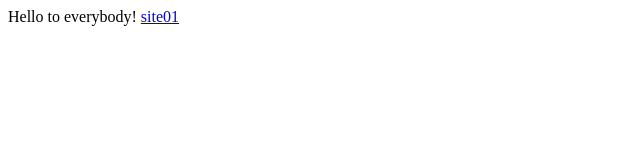
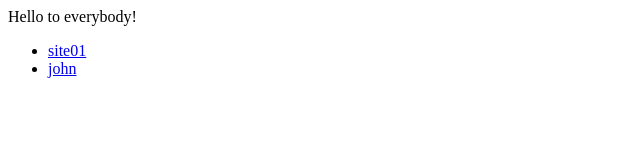
Before and after one commit to zd-alex/zd-alex.github.io, a plain HTML site: page index.html in a window 1280 px wide. Shown: the whole page, without its empty margins (0-640 px from the left). Drawn offline with Linux system fonts and the light colour scheme.

Commit message:
Update index.html

```diff
--- a/index.html
+++ b/index.html
@@ -8,6 +8,8 @@
 </head>
 <body>
     Hello to everybody!
-    <a href="/site01">site01</a>
+    <ul>
+        <li><a href="/site01">site01</a></li>
+        <li><a href="/site01">john</a></li>
 </body>
 </html>
```
